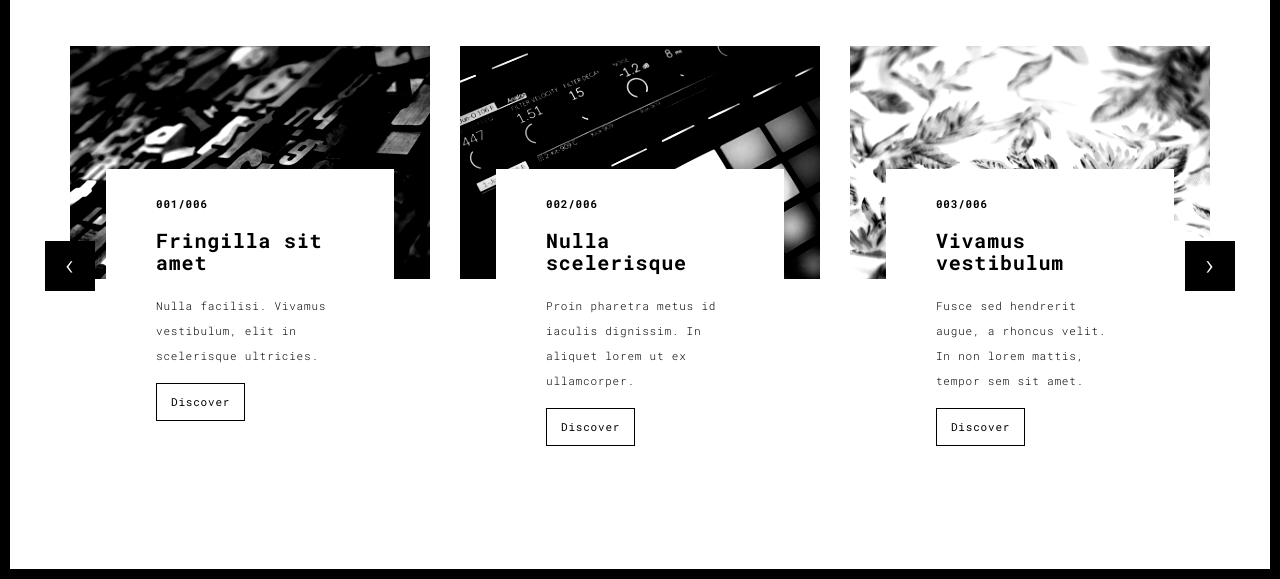
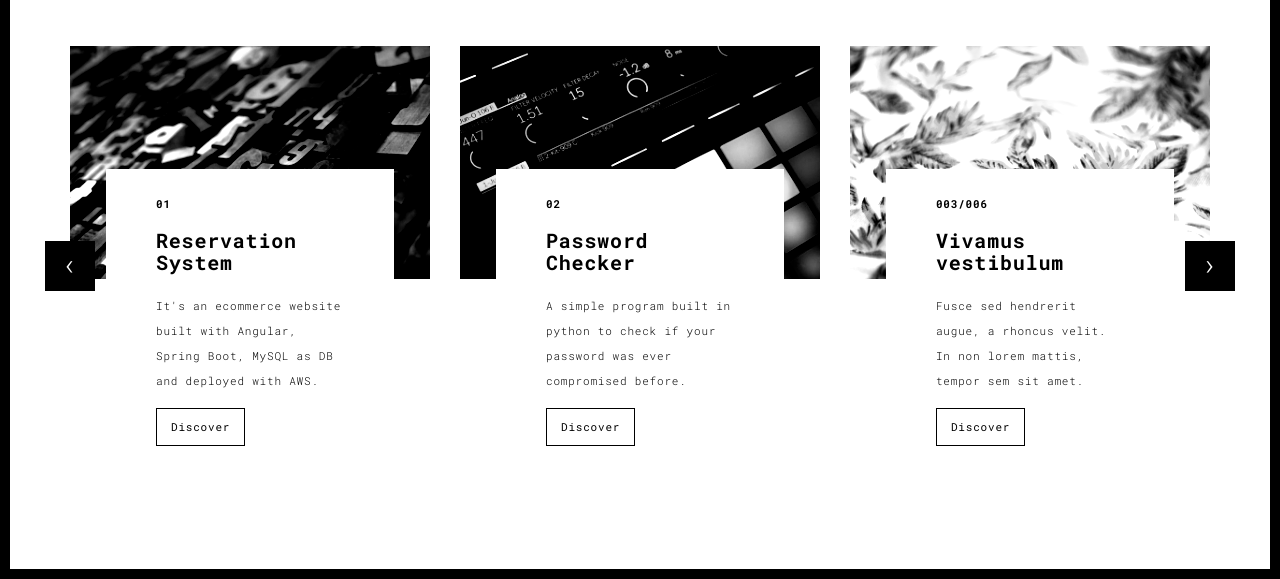
Before and after one commit to VershaMehra/portfolio, a Flask app: page /works in a window 1280 px wide. Shown: the part 221-800 px from the top of the page. Run offline with Flask 2, Linux system fonts and the light colour scheme; some libraries are stand-ins or nearby versions.

Commit message:
little modifications in works cat.

```diff
--- a/templates/works.html
+++ b/templates/works.html
@@ -6,7 +6,7 @@
     <meta content="IE=edge" http-equiv="X-UA-Compatible">
     <meta content="width=device-width,initial-scale=1" name="viewport">
     <meta content="description" name="description">
-    <meta name="google" content="notranslate"/>
+    <meta name="google" content="notranslate" />
     <meta content="Mashup templates have been developped by Orson.io team" name="author">
 
     <!-- Disable tap highlight on IE -->
@@ -29,8 +29,8 @@
     <header>
         <nav class="navbar  navbar-fixed-top navbar-default">
             <div class="container">
-            <button type="button" class="navbar-toggle collapsed" data-toggle="collapse" data-target="#navbar-collapse"
-                    aria-expanded="false">
+                <button type="button" class="navbar-toggle collapsed" data-toggle="collapse"
+                    data-target="#navbar-collapse" aria-expanded="false">
                     <span class="sr-only">Toggle navigation</span>
                     <span class="icon-bar"></span>
                     <span class="icon-bar"></span>
@@ -59,8 +59,10 @@
                 <div class="col-sm-8 col-sm-offset-2 section-container-spacer">
                     <div class="text-center">
                         <h1 class="h2">Works</h1>
-                    <p>Nulla facilisi. Vivamus vestibulum, elit in scelerisque ultricies, nisl nunc pulvinar ligula, id
-                        sodales arcu sapien in nisi. Quisque libero enim, mattis non augue posuere, venenatis dapibus
+                        <p>Nulla facilisi. Vivamus vestibulum, elit in scelerisque ultricies, nisl nunc pulvinar ligula,
+                            id
+                            sodales arcu sapien in nisi. Quisque libero enim, mattis non augue posuere, venenatis
+                            dapibus
                             urna.</p>
                     </div>
                 </div>
@@ -79,9 +81,10 @@
                                                 class="img-responsive">
                                         </a>
                                         <div class="card-container card-container-lg">
-                                        <h4>001/006</h4>
-                                        <h3>Fringilla sit amet</h3>
-                                        <p>Nulla facilisi. Vivamus vestibulum, elit in scelerisque ultricies.</p>
+                                            <h4>01</h4>
+                                            <h3>Reservation System</h3>
+                                            <p>It's an ecommerce website built with Angular, Spring Boot, MySQL as DB
+                                                and deployed with AWS.</p>
                                             <a href="./work.html" title="" class="btn btn-default">Discover</a>
                                         </div>
                                     </div>
@@ -91,10 +94,10 @@
                                                 class="img-responsive">
                                         </a>
                                         <div class="card-container card-container-lg">
-                                        <h4>002/006</h4>
-                                        <h3>Nulla scelerisque</h3>
-                                        <p>Proin pharetra metus id iaculis dignissim. In aliquet lorem ut ex
-                                            ullamcorper.</p>
+                                            <h4>02</h4>
+                                            <h3>Password Checker</h3>
+                                            <p>A simple program built in python to check if your password was ever
+                                                compromised before. </p>
                                             <a href="./work.html" title="" class="btn btn-default">Discover</a>
                                         </div>
                                     </div>
@@ -106,7 +109,8 @@
                                         <div class="card-container card-container-lg">
                                             <h4>003/006</h4>
                                             <h3>Vivamus vestibulum</h3>
-                                        <p>Fusce sed hendrerit augue, a rhoncus velit. In non lorem mattis, tempor sem
+                                            <p>Fusce sed hendrerit augue, a rhoncus velit. In non lorem mattis, tempor
+                                                sem
                                                 sit amet.</p>
                                             <a href="./work.html" title="" class="btn btn-default">Discover</a>
                                         </div>
@@ -152,7 +156,8 @@
                                         <div class="card-container">
                                             <h4>006/006</h4>
                                             <h3>Vivamus vestibulum</h3>
-                                        <p>Fusce sed hendrerit augue, a rhoncus velit. In non lorem mattis, tempor sem
+                                            <p>Fusce sed hendrerit augue, a rhoncus velit. In non lorem mattis, tempor
+                                                sem
                                                 sit amet.</p>
                                             <a href="./work.html" class="btn btn-default">Discover</a>
                                         </div>
```
Also changed, not shown: static/assets/images/black.jpg. Lines whose indentation alone changed are shown as unchanged.
